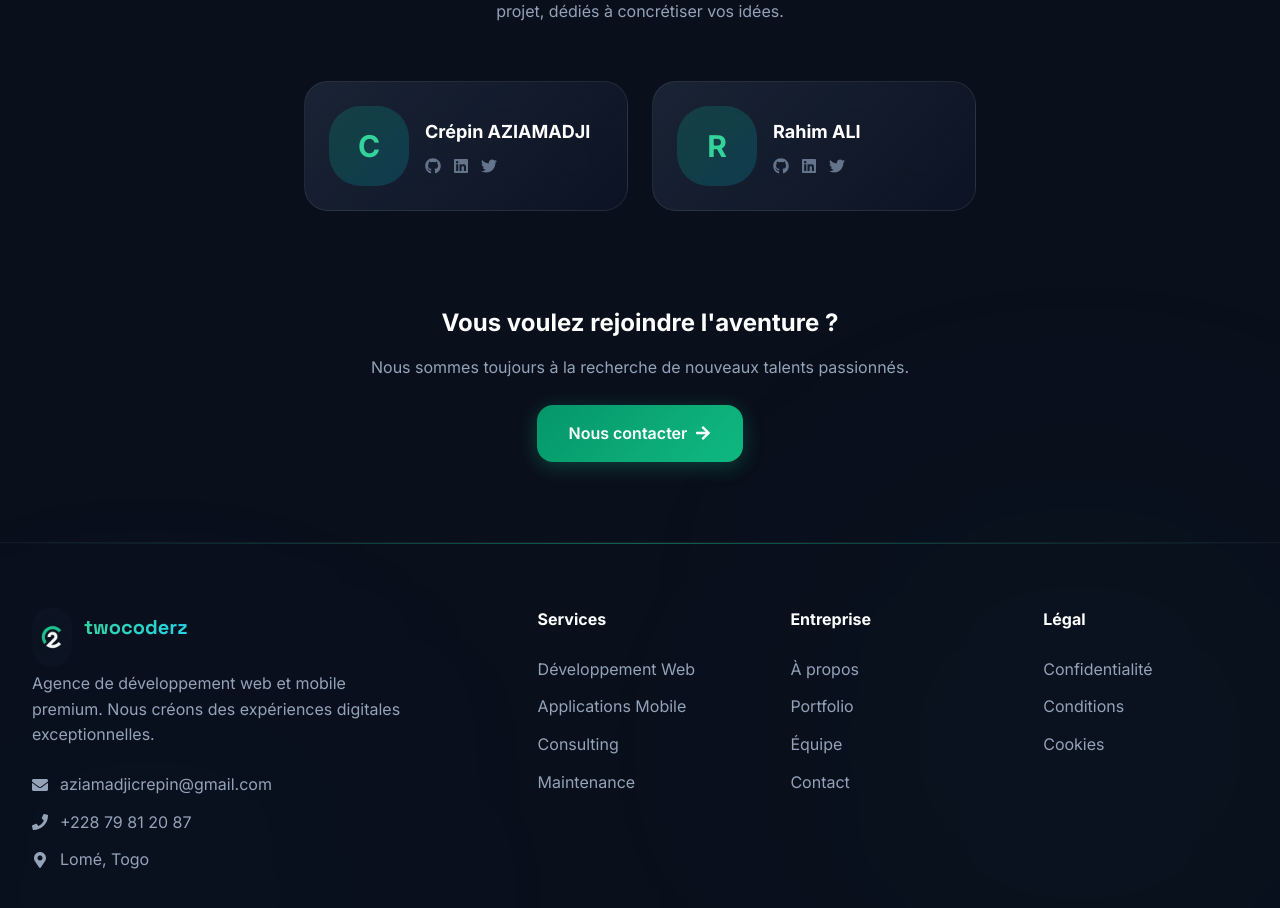
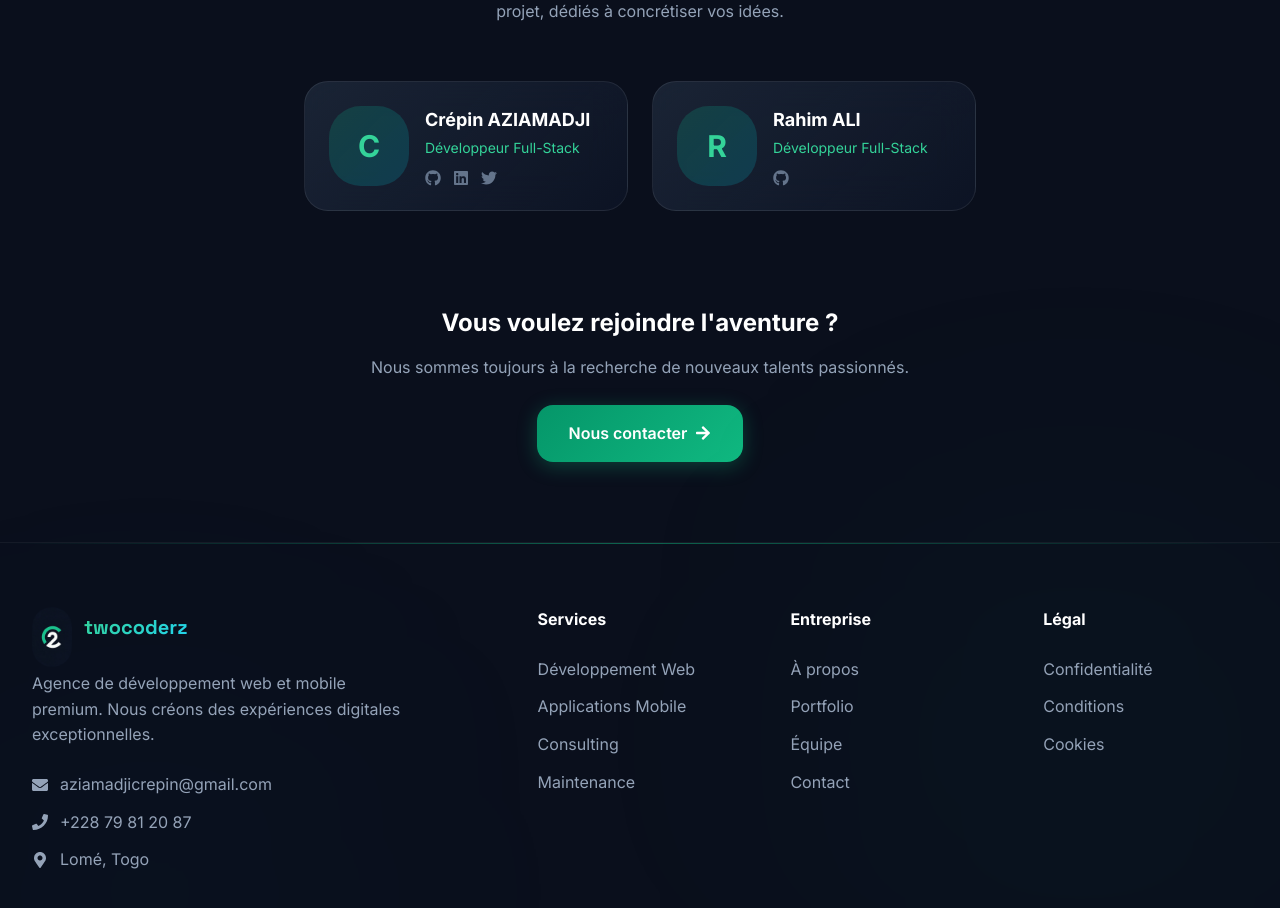
Before and after one commit to twocoderz/ecom.saas, a Next.js app: page /about in a window 1280 px wide. Shown: the part 780-1688 px from the top of the page. Built offline with nearby package versions, Linux system fonts and the light colour scheme.

Commit message:
Update info in about page

```diff
--- a/src/app/about/components/Team.js
+++ b/src/app/about/components/Team.js
@@ -39,15 +39,36 @@ export default function Team() {
 
               {/* Social Links */}
               <div className="flex items-center gap-3">
-                <a href="#" className="text-gray-500 hover:text-emerald-400 transition-colors">
+                {member.social?.github && (
+                  <a
+                    href={member.social.github}
+                    target="_blank"
+                    rel="noopener noreferrer"
+                    className="text-gray-500 hover:text-emerald-400 transition-colors"
+                  >
                     <FaGithub className="w-4 h-4" />
                   </a>
-                <a href="#" className="text-gray-500 hover:text-emerald-400 transition-colors">
+                )}
+                {member.social?.linkedin && (
+                  <a
+                    href={member.social.linkedin}
+                    target="_blank"
+                    rel="noopener noreferrer"
+                    className="text-gray-500 hover:text-emerald-400 transition-colors"
+                  >
                     <FaLinkedin className="w-4 h-4" />
                   </a>
-                <a href="#" className="text-gray-500 hover:text-emerald-400 transition-colors">
+                )}
+                {member.social?.twitter && (
+                  <a
+                    href={member.social.twitter}
+                    target="_blank"
+                    rel="noopener noreferrer"
+                    className="text-gray-500 hover:text-emerald-400 transition-colors"
+                  >
                     <FaTwitter className="w-4 h-4" />
                   </a>
+                )}
               </div>
             </div>
           </div>
--- a/src/data/developers.json
+++ b/src/data/developers.json
@@ -16,7 +16,7 @@
     "description": "Spécialiste en Flutter, Nextjs, Django et développement d'applications Android avec Kotlin.",
     "image": "/images/programmeur.png",
     "social": {
-      "github": "",
+      "github": "https://github.com/rahim10020",
       "linkedin": "",
       "twitter": ""
     }
--- a/src/data/team.json
+++ b/src/data/team.json
@@ -1,12 +1,22 @@
 [
   {
     "name": "Crépin AZIAMADJI",
-    "title": "Développeur Full-Stack",
-    "imageUrl": "/images/programmeur.png"
+    "role": "Développeur Full-Stack",
+    "imageUrl": "/images/programmeur.png",
+    "social": {
+      "github": "https://github.com/crepin7",
+      "linkedin": "https://www.linkedin.com/in/cr%C3%A9pin-aziamadji-8a1b722b0/",
+      "twitter": "https://x.com/Crepinote"
+    }
   },
   {
     "name": "Rahim ALI",
-    "title": "Développeur Full-Stack",
-    "imageUrl": "/images/programmeur.png"
+    "role": "Développeur Full-Stack",
+    "imageUrl": "/images/programmeur.png",
+    "social": {
+      "github": "https://github.com/rahim10020",
+      "linkedin": "",
+      "twitter": ""
+    }
   }
 ]
```
Lines whose indentation alone changed are shown as unchanged.
